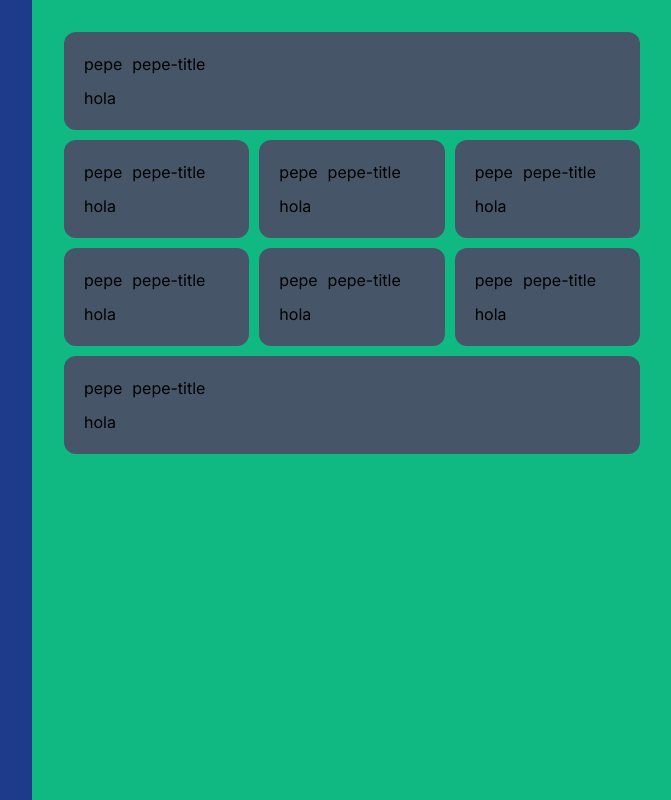
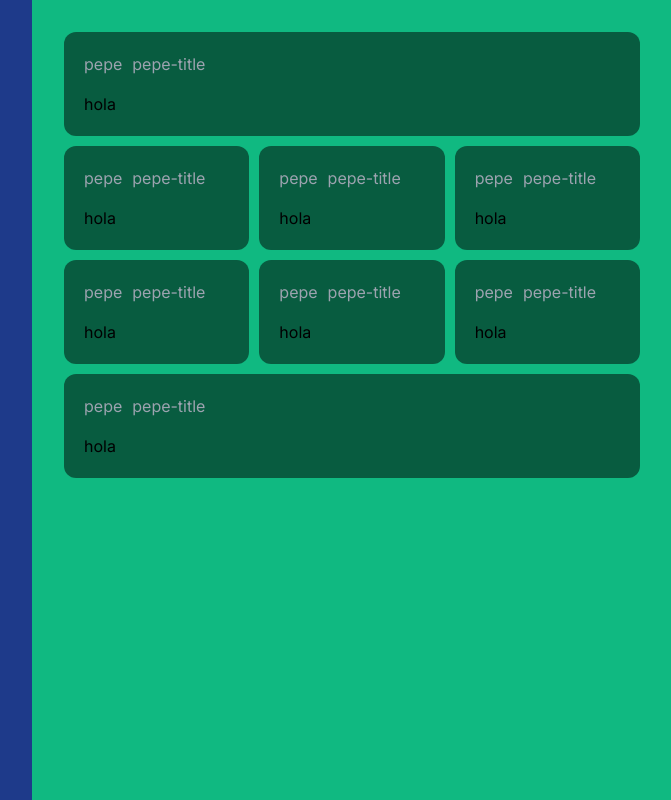
Before and after one commit to Kevin-V352/horus-v2, a Next.js app: page / in a window 1280 px wide. Shown: the whole page, without its empty margins (608-1279 px from the left). Built offline with nearby package versions, Linux system fonts and the light colour scheme.

Commit message:
feat: main card updated

```diff
--- a/src/components/ui/Card/index.tsx
+++ b/src/components/ui/Card/index.tsx
@@ -1,12 +1,12 @@
 import { type FC } from 'react';
 
-import { type Props } from './types';
+import { type CardProps } from './types';
 
-const Card: FC<Props> = ({ children, title, headIcon }) => {
+const Card: FC<CardProps> = ({ children, title, headIcon }) => {
 
   return (
-    <div className='rounded-xl bg-slate-600 p-5 flex flex-col gap-2.5' >
-      <div className='flex flex-row gap-2.5'>
+    <div className='rounded-xl p-5 flex flex-col gap-4 bg-black_transparent_05' >
+      <div className="flex flex-row gap-2.5 items-center text-gray-400">
         {headIcon}
         {title}
       </div>
--- a/src/components/ui/Card/types.ts
+++ b/src/components/ui/Card/types.ts
@@ -1,6 +1,6 @@
 import { type ReactNode } from 'react';
 
-export interface Props {
+export interface CardProps {
   children:   ReactNode;
   headIcon:   ReactNode;
   title:      string;
```
